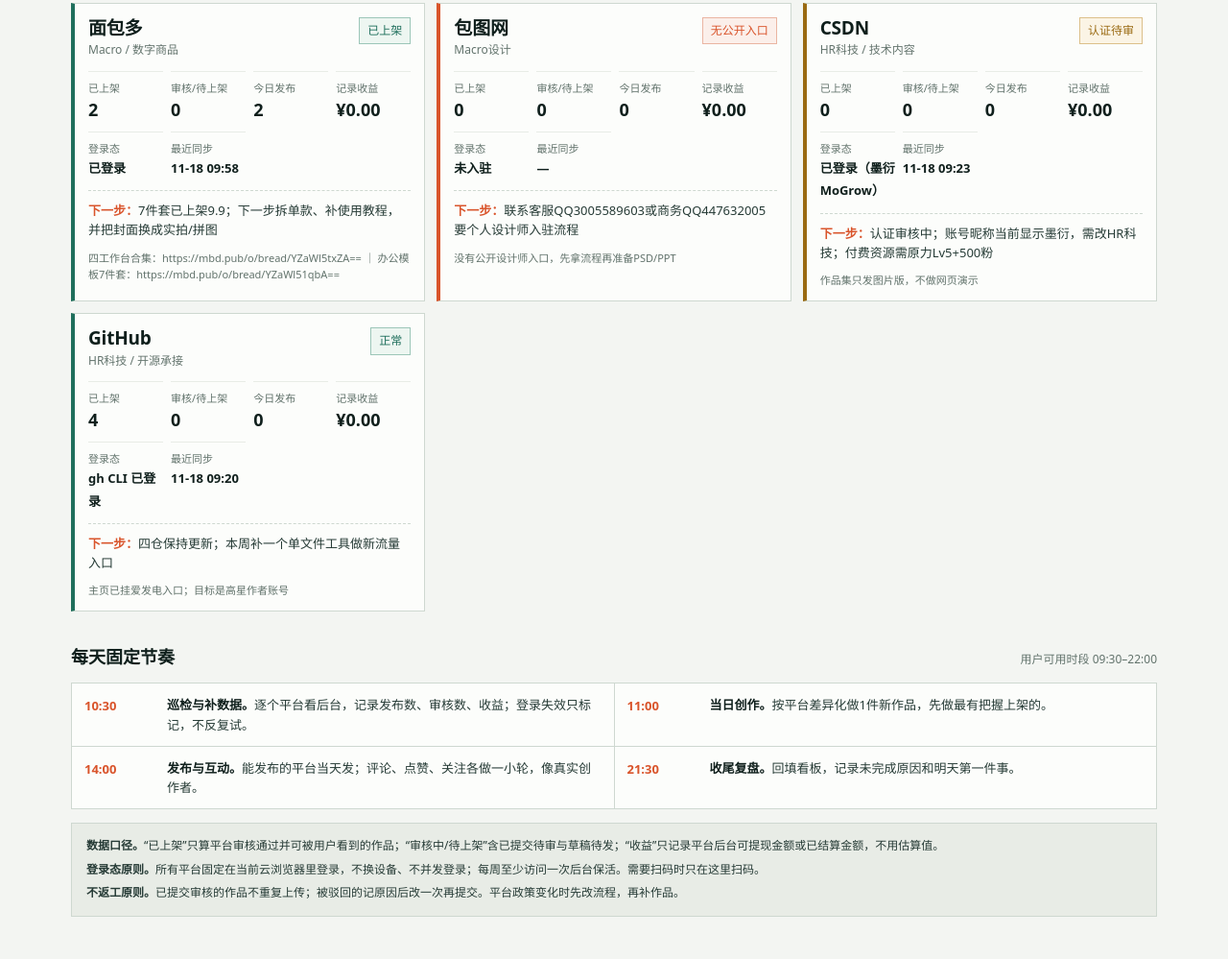
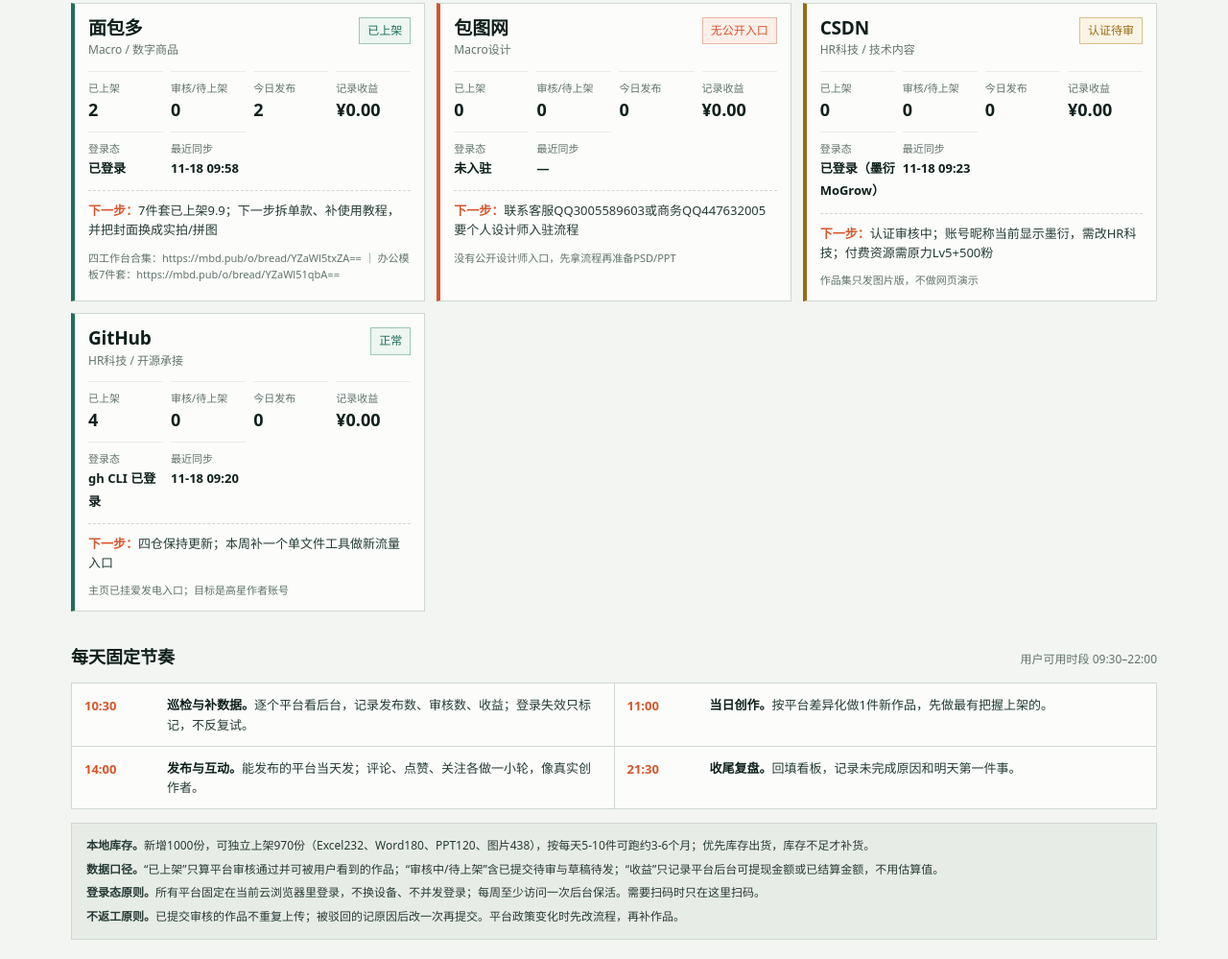
Before and after one commit to 253631672/macro-ops-ledger, a plain HTML site: page index.html in a window 1280 px wide. Shown: the part 1084-2083 px from the top of the page at 96% size. Drawn offline with Linux system fonts and the light colour scheme.

Commit message:
board: 库存扩至1000份，可上架970，补充系列分流

```diff
--- a/index.html
+++ b/index.html
@@ -173,6 +173,7 @@ h1 span{color:var(--accent)}
   </section>
 
   <section class="notes">
+    <p><b>本地库存。</b>新增1000份，可独立上架970份（Excel232、Word180、PPT120、图片438），按每天5-10件可跑约3-6个月；优先库存出货，库存不足才补货。</p>
     <p><b>数据口径。</b>“已上架”只算平台审核通过并可被用户看到的作品；“审核中/待上架”含已提交待审与草稿待发；“收益”只记录平台后台可提现金额或已结算金额，不用估算值。</p>
     <p><b>登录态原则。</b>所有平台固定在当前云浏览器里登录，不换设备、不并发登录；每周至少访问一次后台保活。需要扫码时只在这里扫码。</p>
     <p><b>不返工原则。</b>已提交审核的作品不重复上传；被驳回的记原因后改一次再提交。平台政策变化时先改流程，再补作品。</p>
```
Also changed, not shown: 平台运营看板.html (+1 -0 lines).
